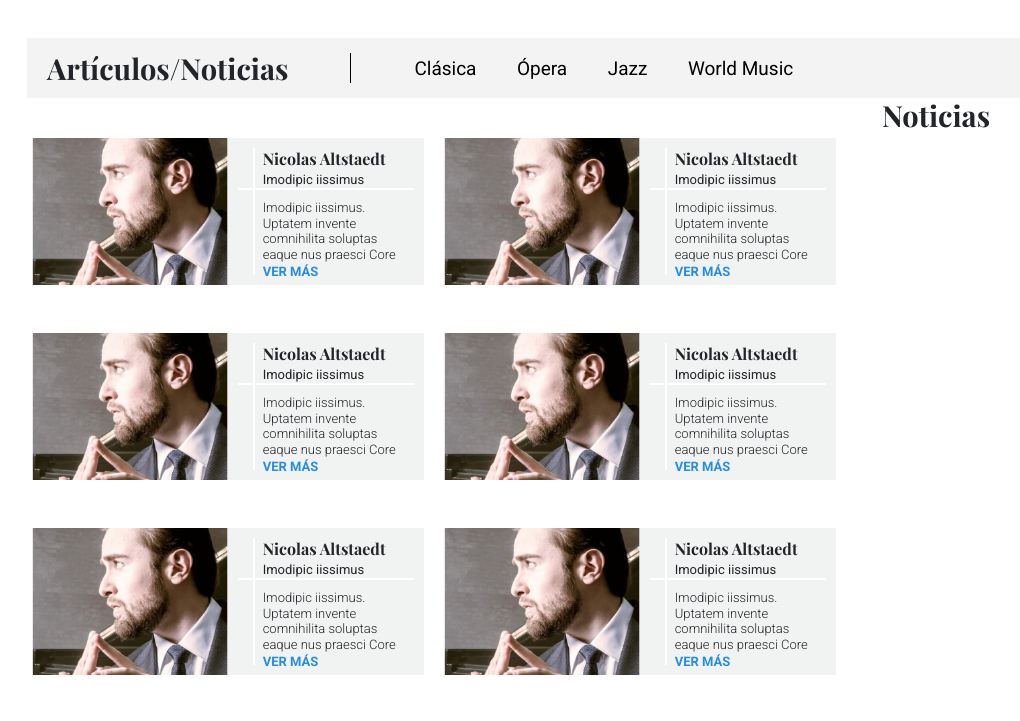
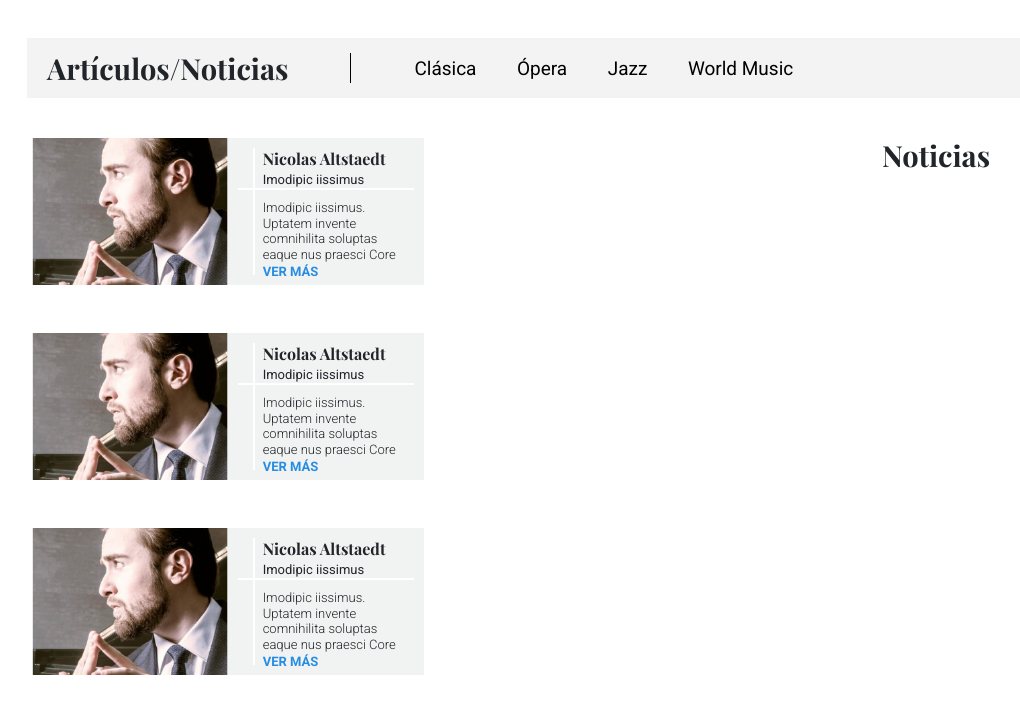
Before and after one commit to jomarz/tempo-front, a Vue app: page / in a window 1280 px wide. Shown: the part 2657-3378 px from the top of the page, without its empty margins (58-1078 px from the left). Built offline with nearby package versions, Linux system fonts and the light colour scheme.

Commit message:
Refactor grid padding style

```diff
--- a/src/App.vue
+++ b/src/App.vue
@@ -143,6 +143,9 @@
         .calendar-row {
             padding: 40px 0 04px 0;
         }
+        .grid-row {
+            padding: 40px 0 0 0;
+        }
     }
     /* ad boxes styles*/
     .ad-full-width {
--- a/src/components/ArticlesSection.vue
+++ b/src/components/ArticlesSection.vue
@@ -47,7 +47,9 @@
 </script>
 
 <style lang="scss" scoped>
-    .articles {
-        padding-left: 0px;
+    .concerts-section {
+        .articles {
+            padding-left: 0;
+        }
     }
 </style>
--- a/src/components/ContentGrid.vue
+++ b/src/components/ContentGrid.vue
@@ -41,7 +41,7 @@
 <style lang="scss" scoped>
     .content-grid.container {
         display: flex;
-        padding: 40px 0px 0 0;
+        padding-left: 0;
         .small-box-container {
             padding-left: 20px;
         }
```
